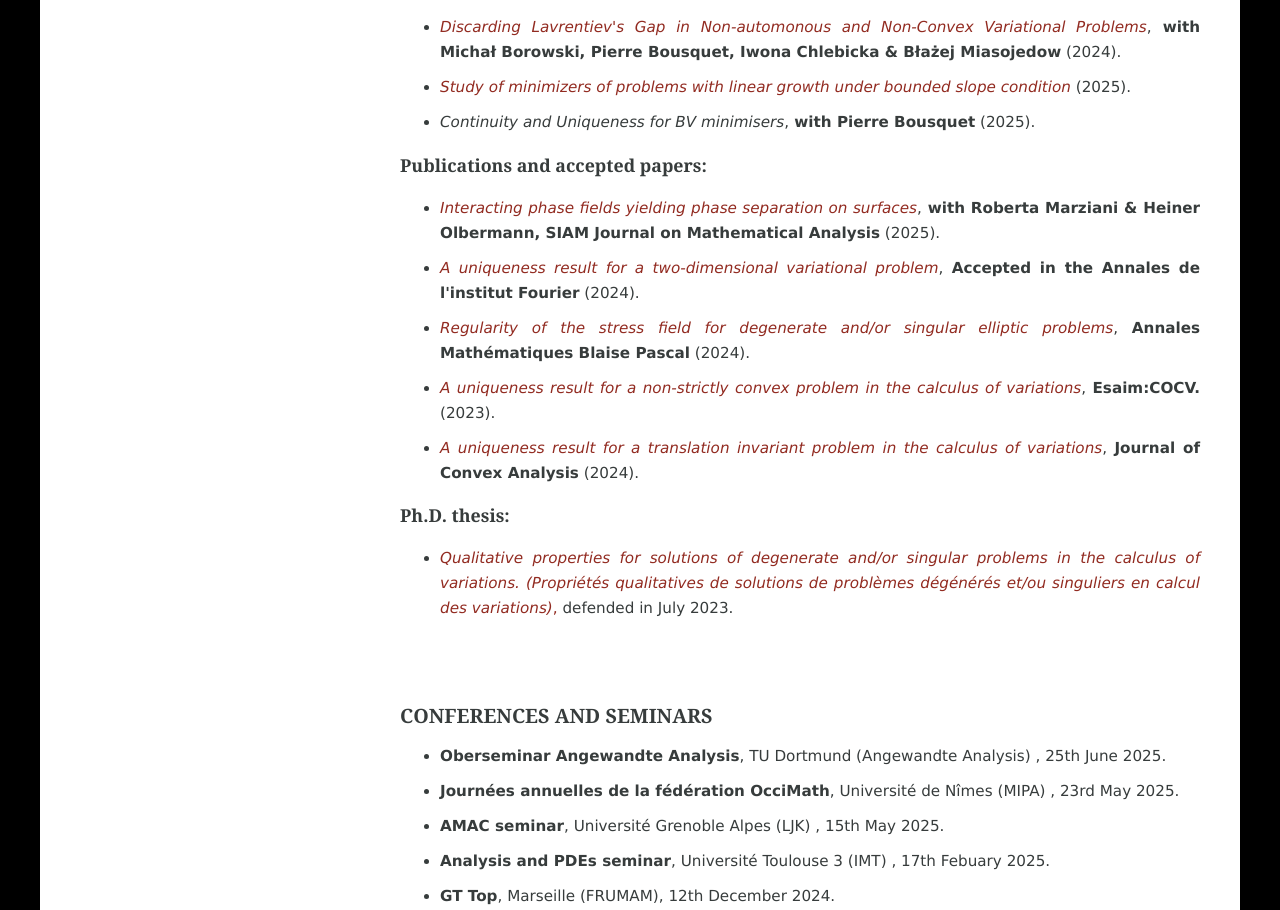
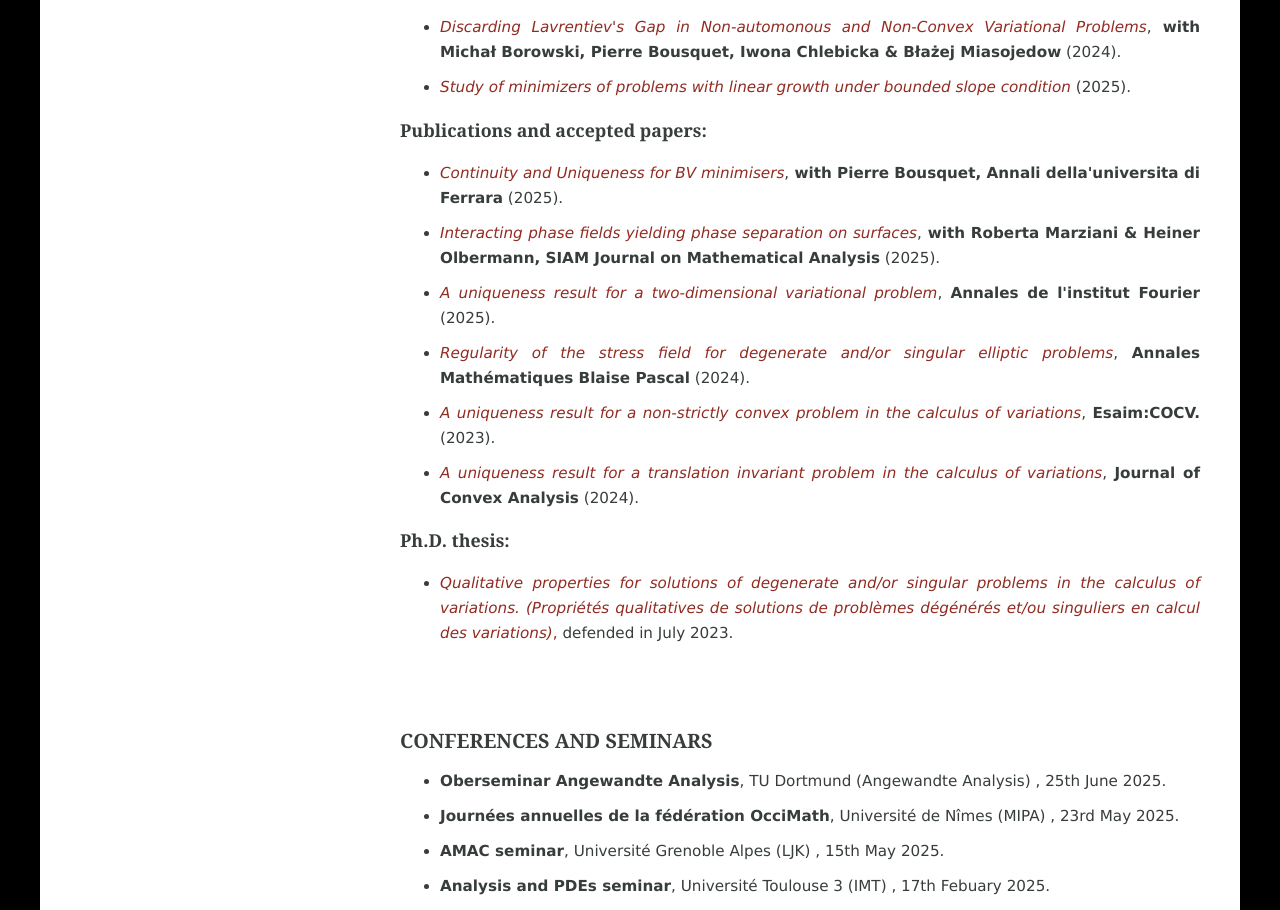
Before and after one commit to benjaminlledos/benjaminlledos.github.io, a plain HTML site: page index.html in a window 1280 px wide. Shown: the part 811-1721 px from the top of the page. Drawn offline with Linux system fonts and the light colour scheme.

Commit message:
Update index.html

```diff
--- a/index.html
+++ b/index.html
@@ -63,13 +63,14 @@
 			<ul type="disc">
 				 <li><a href="https://arxiv.org/abs/2410.14995"><i>Discarding Lavrentiev's Gap in Non-automonous and Non-Convex Variational Problems</i></a>,<strong> with Michał Borowski, Pierre Bousquet, Iwona Chlebicka & Błażej Miasojedow</strong> (2024).</li>
 		 <li><a href="https://hal.science/hal-04993725"><i>Study of minimizers of problems with linear growth under bounded slope condition</i></a> (2025).</li>
-			 <li><i>Continuity and Uniqueness for BV minimisers</i></a>,<strong> with Pierre Bousquet</strong> (2025).</li>
+
 			</ul>
 
 		  <h3>Publications and accepted papers:</h3>
 		  <ul type="disc">
+			   <li><a href="https://link.springer.com/article/10.1007/s11565-025-00626-9"><i>Continuity and Uniqueness for BV minimisers</i></a>,<strong> with Pierre Bousquet, Annali della'universita di Ferrara</strong> (2025).</li>
 			  <li><a href="https://epubs.siam.org/doi/10.1137/24M1679136"><i>Interacting phase fields yielding phase separation on surfaces</i></a>,<strong> with Roberta Marziani & Heiner Olbermann, SIAM Journal on Mathematical Analysis</strong> (2025).</li>
-                 <li><a href="https://hal.science/hal-03845599"><i>A uniqueness result for a two-dimensional variational problem</i></a>, <strong> Accepted in the Annales de l'institut Fourier</strong> (2024).</li>
+                 <li><a href="https://aif.centre-mersenne.org/articles/10.5802/aif.3734/"><i>A uniqueness result for a two-dimensional variational problem</i></a>, <strong>  Annales de l'institut Fourier</strong> (2025).</li>
 			   <li><a href="https://ambp.centre-mersenne.org/articles/10.5802/ambp.427/"><i>Regularity of the stress field for degenerate and/or singular elliptic problems</i></a>,  <strong>  Annales Mathématiques Blaise Pascal</strong> (2024).</li>
 		    <li><a href="https://doi.org/10.1051/cocv/2023079"><i>A uniqueness result for a non-strictly convex problem in the calculus of variations</i></a>, <strong> Esaim:COCV.</strong> (2023).</li>
 		    <li><a href="https://www.heldermann.de/JCA/JCA31/JCA311/jca31008.htm"><i>A uniqueness result for a translation invariant problem in the calculus of variations</i></a>, <strong>  Journal of Convex Analysis</strong> (2024).</li>
```
